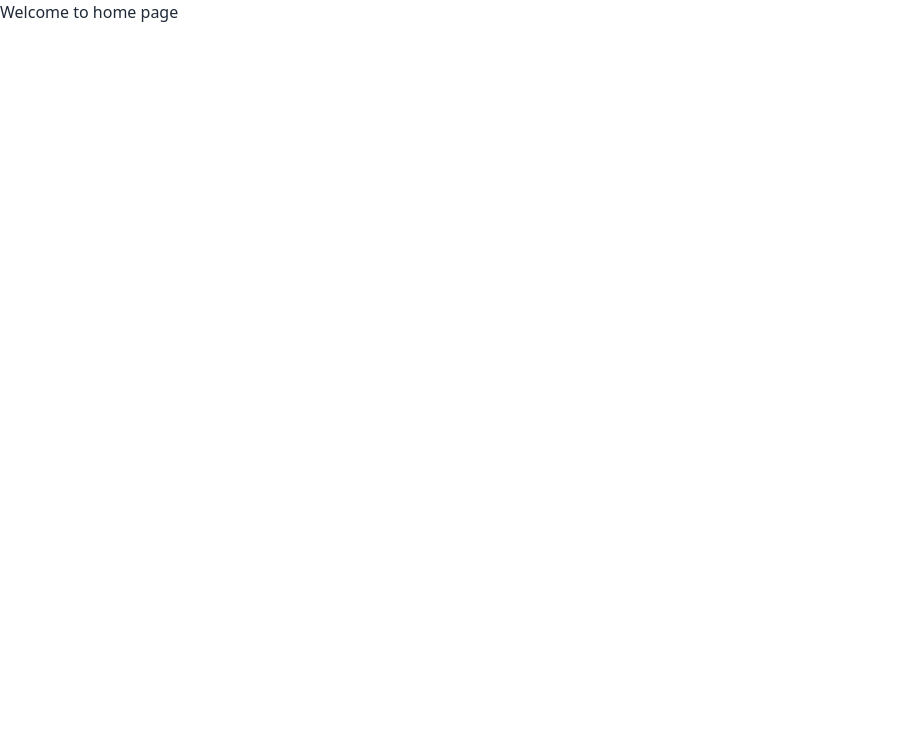
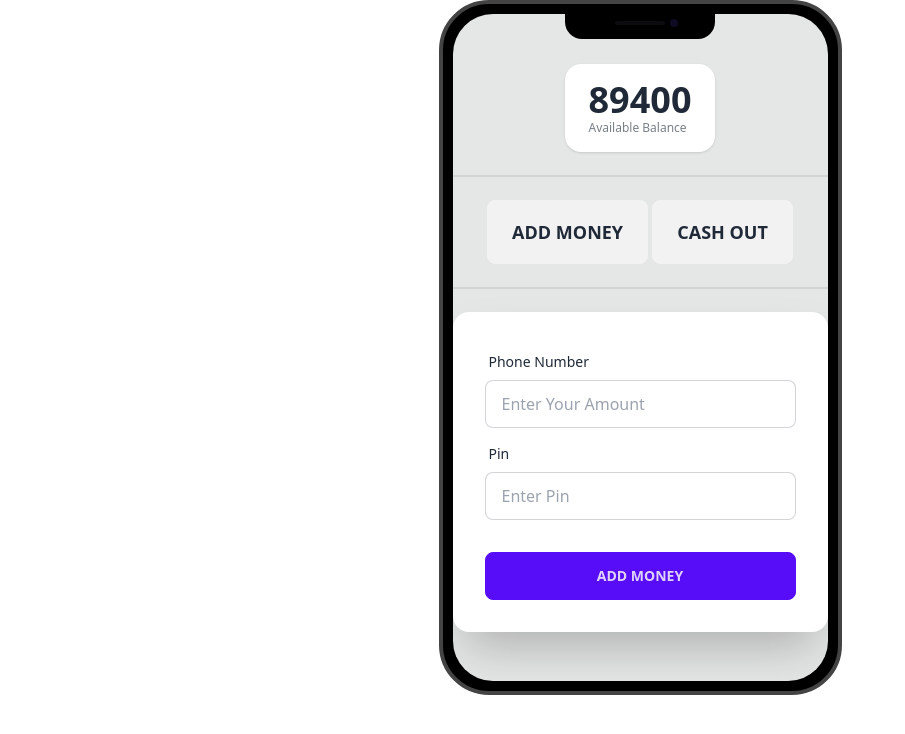
Before and after one commit to Shahadat-Hossen-008/DOM-Payooo-Mobile-Bank, a plain HTML site: page home.html in a window 1280 px wide. Shown: the whole page, without its empty margins (0-905 px from the left). Drawn offline with nearby package versions, Linux system fonts and the light colour scheme.

Commit message:
Add add money button and validate

```diff
--- /dev/null
+++ b/JAVASCRIPT/home.js
@@ -0,0 +1,20 @@
+document.getElementById('add-money').addEventListener('click', function(event){
+    event.preventDefault();
+    const amountValue = document.getElementById("input-amount").value;
+    const newValue = parseFloat(amountValue);
+    const pinNumber = document.getElementById("input-pin").value;
+//    validate poor way
+  if(pinNumber==='1234'){
+    const balance = document.getElementById("current-balance").innerText;
+    const newBalance = parseFloat(balance);
+    const newAmount = newValue + newBalance
+    document.getElementById("current-balance").innerText = newAmount;
+
+  }
+  else{
+    alert('Failed to add money.Please try again')
+  }
+
+
+
+})
--- a/home.html
+++ b/home.html
@@ -12,6 +12,49 @@
     <script src="https://cdn.tailwindcss.com"></script>
 </head>
 <body>
-    <h1>Welcome to home page</h1>
+    <main class="flex justify-center">
+          <div class="mockup-phone">
+            <div class="camera"></div>
+            <div class="display">
+              <div class="artboard artboard-demo phone-2">
+                <!-- Balance -->
+                <div class="stats shadow">
+                    <div class="stat">
+                      <div id="current-balance" class="stat-value">89400</div>
+                      <div class="stat-desc">Available Balance</div>
+                    </div>
+                </div>
+                <div class="divider"></div>
+                <!-- action button -->
+                <div>
+                    <button class="btn btn-lg">Add Money</button>
+                    <button class="btn btn-lg">Cash Out</button>
+                </div>
+                <div class="divider"></div>
+                <!-- Form start -->
+                <div class="card bg-base-100 w-full max-w-sm shrink-0 shadow-2xl">
+                    <form class="card-body">
+                      <div class="form-control">
+                        <label class="label">
+                          <span class="label-text">Phone Number</span>
+                        </label>
+                        <input id="input-amount" type="text" placeholder="Enter Your Amount" class="input input-bordered" required />
+                      </div>
+                      <div class="form-control">
+                        <label class="label">
+                          <span class="label-text">Pin</span>
+                        </label>
+                        <input id="input-pin" type="password" placeholder="Enter Pin" class="input input-bordered" autocomplete="off" required />
+                      </div>
+                      <div class="form-control mt-6">
+                        <button id="add-money" class="btn btn-primary">Add Money</button>
+                      </div>
+                    </form>
+                </div>
+              </div>
+            </div>
+          </div>
+    </main>
+    <script src="JAVASCRIPT/home.js"></script>
 </body>
 </html>
```
